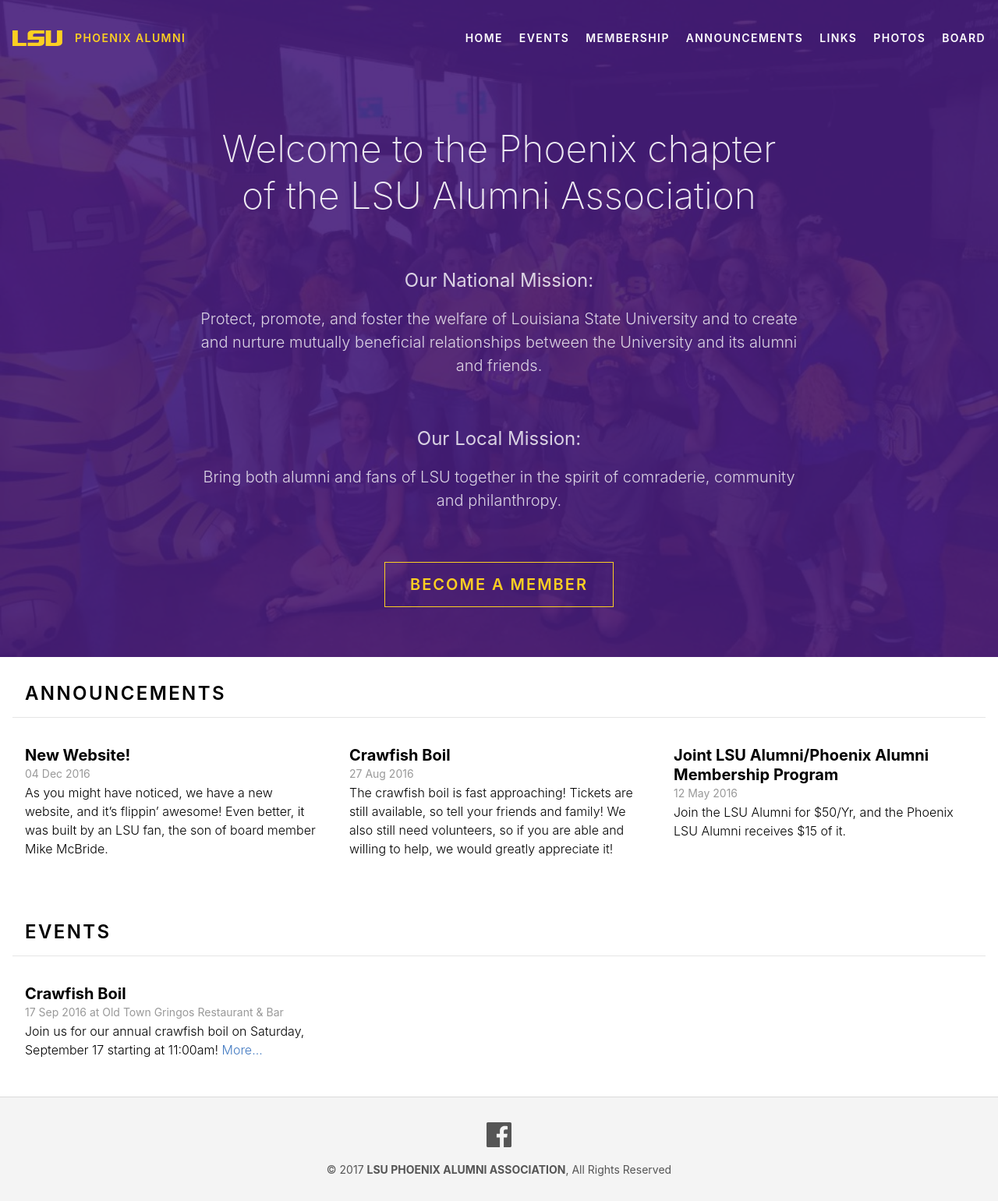
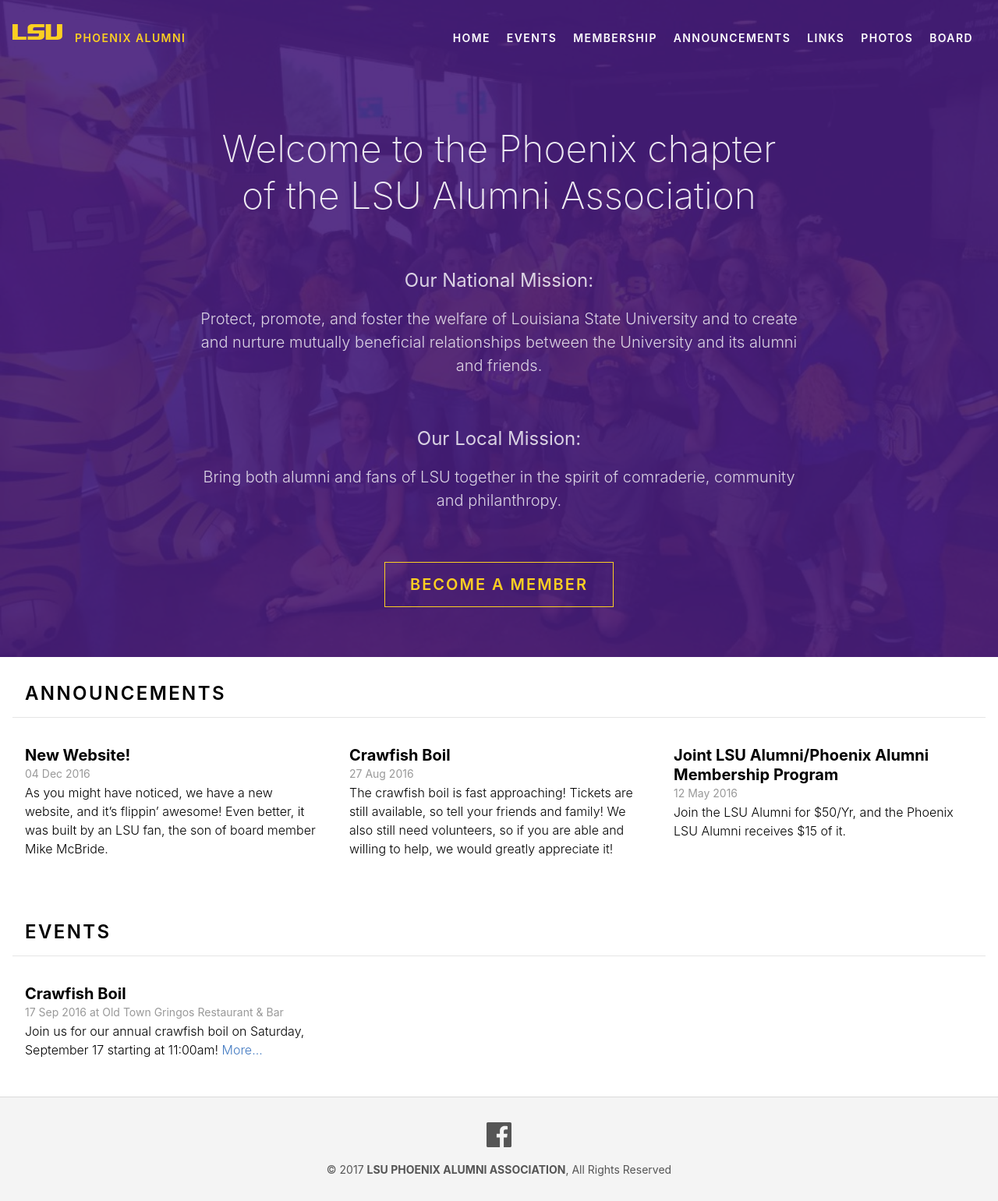
Before and after one commit to lsu-phoenix-alumni/lsu-phoenix-alumni.github.io, a Jekyll site: the page built from index.html, in a window 1280 px wide. Shown: the whole page at 78% size. Built offline with Jekyll 4.4.1, drawn with Linux system fonts in a browser that asks for light colours; the list of posts is cut into pages by our own code.

Commit message:
good enough for now...

```diff
--- a/_includes/nav.html
+++ b/_includes/nav.html
@@ -1,17 +1,15 @@
 <div class="w-100 mw9 center flex-l items-center-l justify-between-l">
-  <a class="f5 f6-l fw6 gold flex items-center justify-start nowrap flex-column flex-row-l pa3 pt4 pv4-l" href="{{ site.baseurl }}/">
-    <span class="dib h2 w4 w3-l">{% include _icons/lsu-logo.html %}</span>
-    <span class="dib pl0 pl3-l ttu tracked pt3 pt0-l">{{ site.data.settings.title }}</span>
+  <a class="f5 f6-l fw6 gold flex items-center flex-column flex-row-l nowrap pa3 pt4 pt3-l" href="{{ site.baseurl }}/">
+    <span class="dib h2 w4 w3-l mr3-l mb3">{% include _icons/lsu-logo.html %}</span>
+    <span class="dib ttu tracked">{{ site.data.settings.title }}</span>
   </a>
-  <nav class="f6 fw6 ttu tracked flex-auto w-100 pa3 pb4 pv4-l">
-    <div class="nowrap overflow-x-auto tc-ns tr-l">
-      <a class="dib white hover-gold pv3 pv2-ns f6" href="{{ site.baseurl }}/">Home</a>
-      {% assign pages = site.pages | sort: 'order' %}
-      {% for page in pages %}
-        {% if page.navEnabled %}
-        <a class="dib white hover-gold ml3 pv3 pv2-ns f6" href="{{ page.url | prepend: site.baseurl }}">{{ page.title }}</a>
-        {% endif %}
-      {% endfor %}
-    </div>
+  <nav class="f6 fw6 ttu tracked flex-auto w-100 pa3 pb4 pv4-l tl tc-m tr-l">
+    <a class="dib white hover-gold mv3 mv2-ns f6 mr3" href="{{ site.baseurl }}/">Home</a>
+    {% assign pages = site.pages | sort: 'order' %}
+    {% for page in pages %}
+      {% if page.navEnabled %}
+      <a class="dib white hover-gold mr3 mv3 mv2-ns f6" href="{{ page.url | prepend: site.baseurl }}">{{ page.title }}</a>
+      {% endif %}
+    {% endfor %}
   </nav>
 </div>
```
